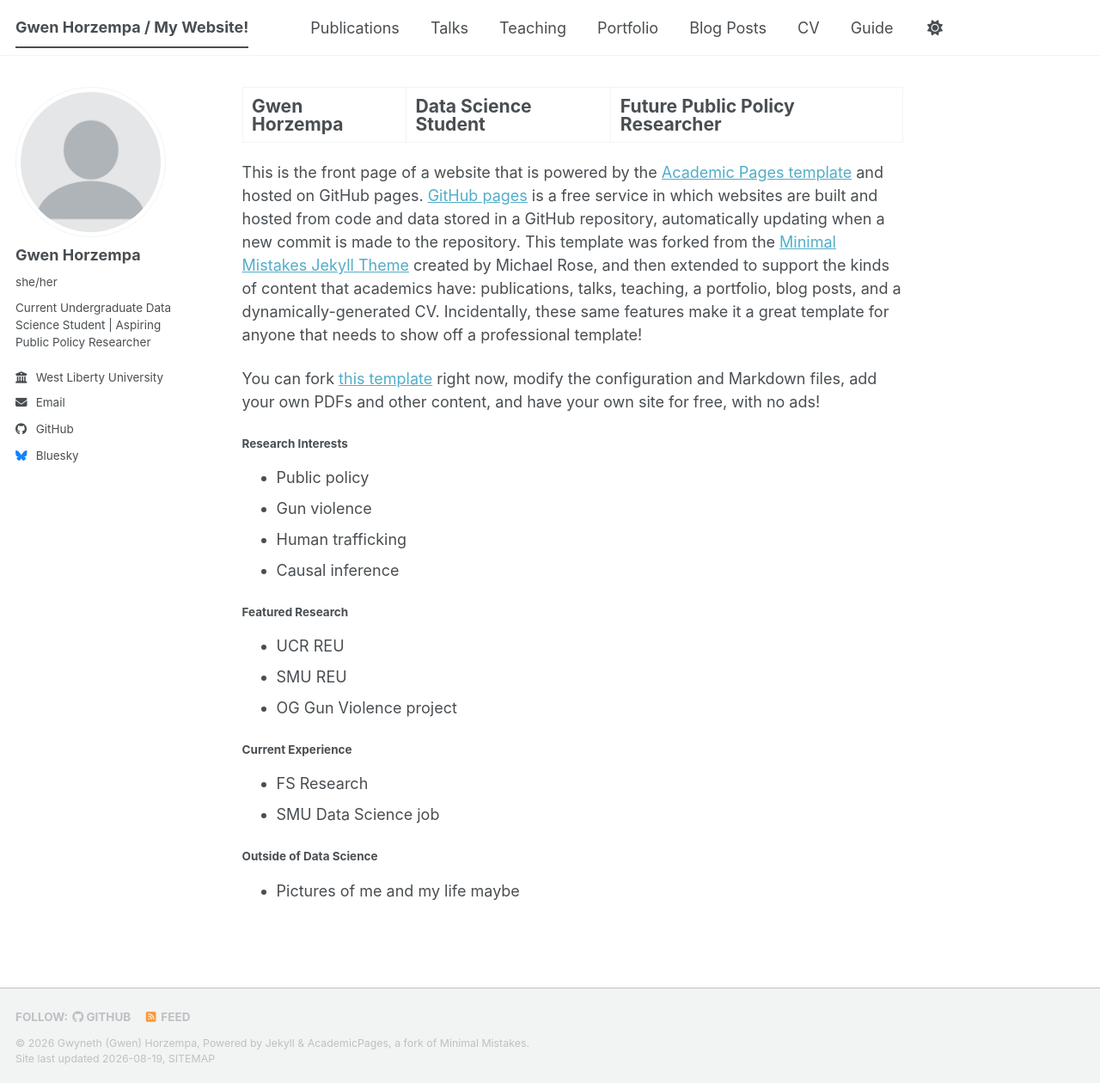
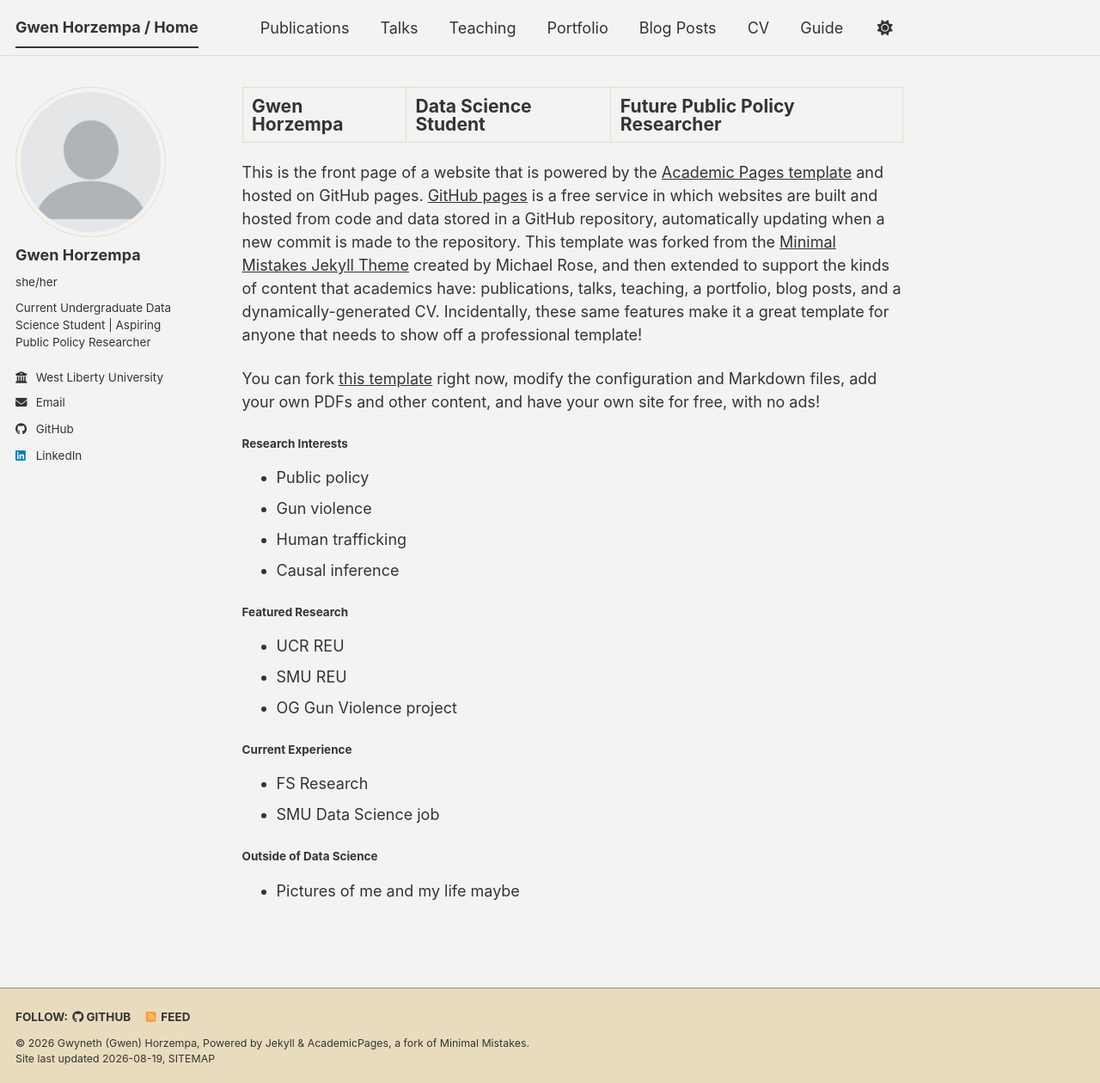
Before and after one commit to gw3ntd/gw3ntd.github.io, a Jekyll site: the page built from _pages/about.md, in a window 1280 px wide and 1260 px high. Shown: the whole window at 86% size. Built offline with Jekyll 4.4.1, drawn with Linux system fonts in a browser that asks for light colours; a style sheet for code colours, icons or effects is not loaded.

Commit message:
please work

```diff
--- a/_config.yml
+++ b/_config.yml
@@ -8,8 +8,8 @@
 
 # Basic Site Settings
 locale                   : "en-US"
-site_theme               : "default" # The available themes options are "default", "air", "sunrise", "mint", "dirt" and "contrast"
-title                    : "Gwen Horzempa / My Website!"
+site_theme               : "dirt" # The available themes options are "default", "air", "sunrise", "mint", "dirt" and "contrast"
+title                    : "Gwen Horzempa / Home"
 title_separator          : "-"
 name                     : &name "Gwyneth (Gwen) Horzempa"
 description              : &description "Gwen's academic portfolio"   # Update this with a general description of your site, this is the default if not overridden by a page
@@ -50,13 +50,13 @@ author:
   bitbucket        : # Username - Update with your username on the site
   codepen          : # Username
   dribbble         : # Username
-  github           : "academicpages"
+  github           : "gw3ntd"
   kaggle           : # Username
   stackoverflow    : # User number or user number and name (i.e., use "1" or "1/jeff-atwood")
 
   # Social media
   artstation       : # Username
-  bluesky          : "bsky.app" # Replace this with you Bluesky username
+  bluesky          : # Username # Replace this with you Bluesky username
   facebook         : # Username
   flickr           : # Username
   foursquare       : # Username
@@ -65,7 +65,7 @@ author:
   keybase          : # Username
   instagram        : # Username
   lastfm           : # Username
-  linkedin         : # Username
+  linkedin         : "gwyneth-horzempa"
   mastodon         : # URL
   medium           : # URL
   pinterest        : # Username
```
